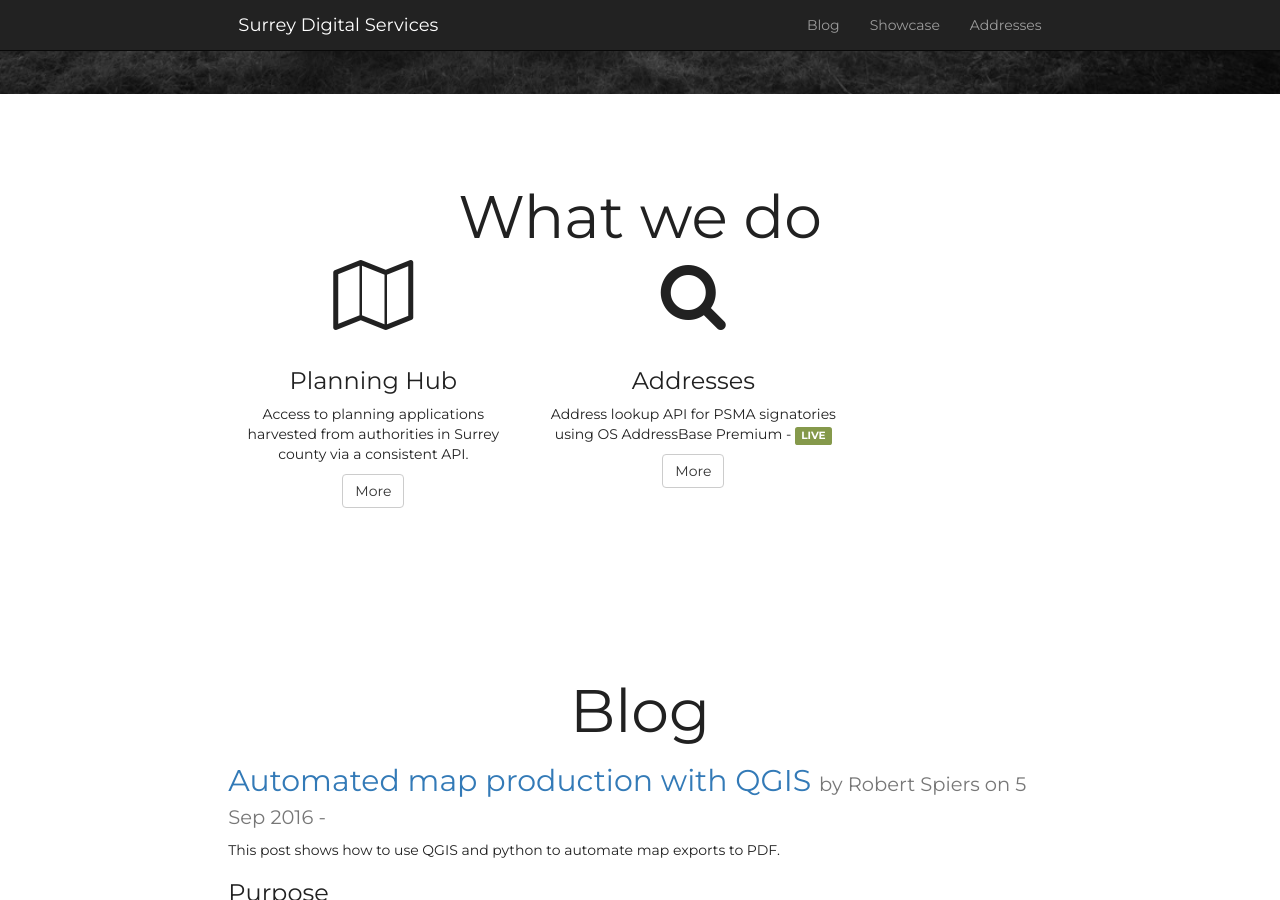
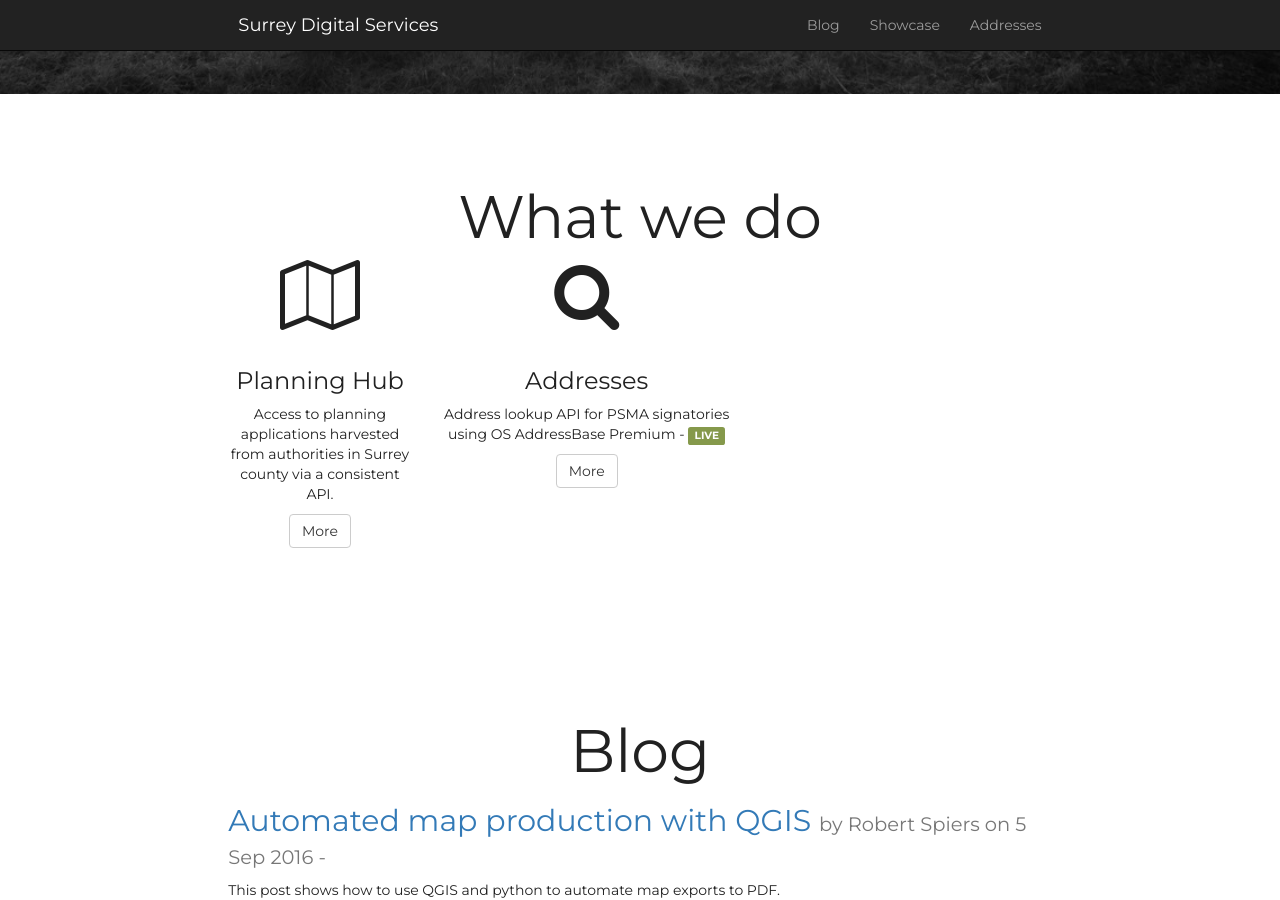
Before and after one commit to surreydigitalservices/surreydigitalservices.github.io, a Jekyll site: the page built from index.html, in a window 1280 px wide and 900 px high, scrolled down 806 px. Built offline with Jekyll 4.4.1, drawn with Linux system fonts in a browser that asks for light colours; nearby versions of some CDN libraries; comment, search, counter and statistics services are not loaded.

Commit message:
Update index.html

```diff
--- a/index.html
+++ b/index.html
@@ -20,7 +20,7 @@
                 <div class="col-xs-12">
                     <h1>What we do</h1>
                     <div class="row">
-                        <div class="col-md-3 col-md-offset-2">
+                        <div class="col-md-2 col-md-offset-2">
                             <div class="text-center">
                                 <span class="fa fa-map-o fa-5x"></span>
                             </div>
```
